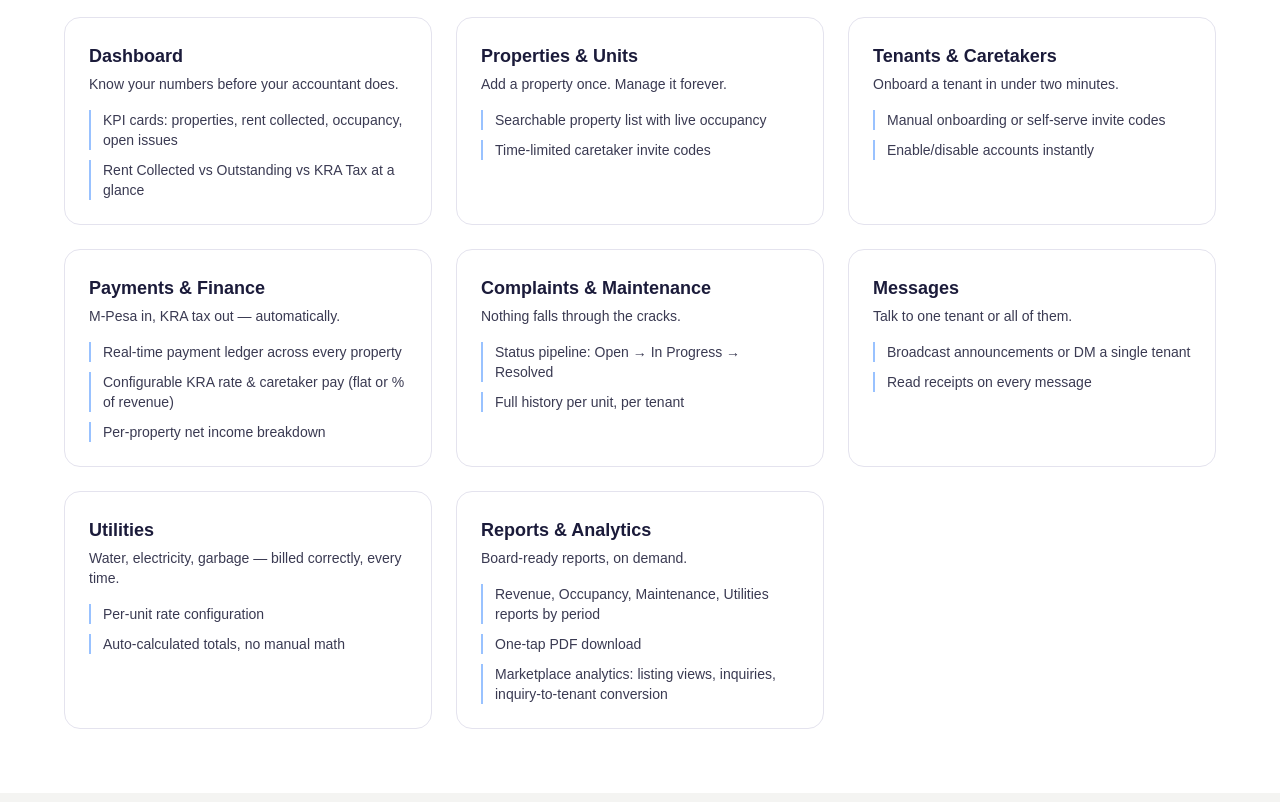
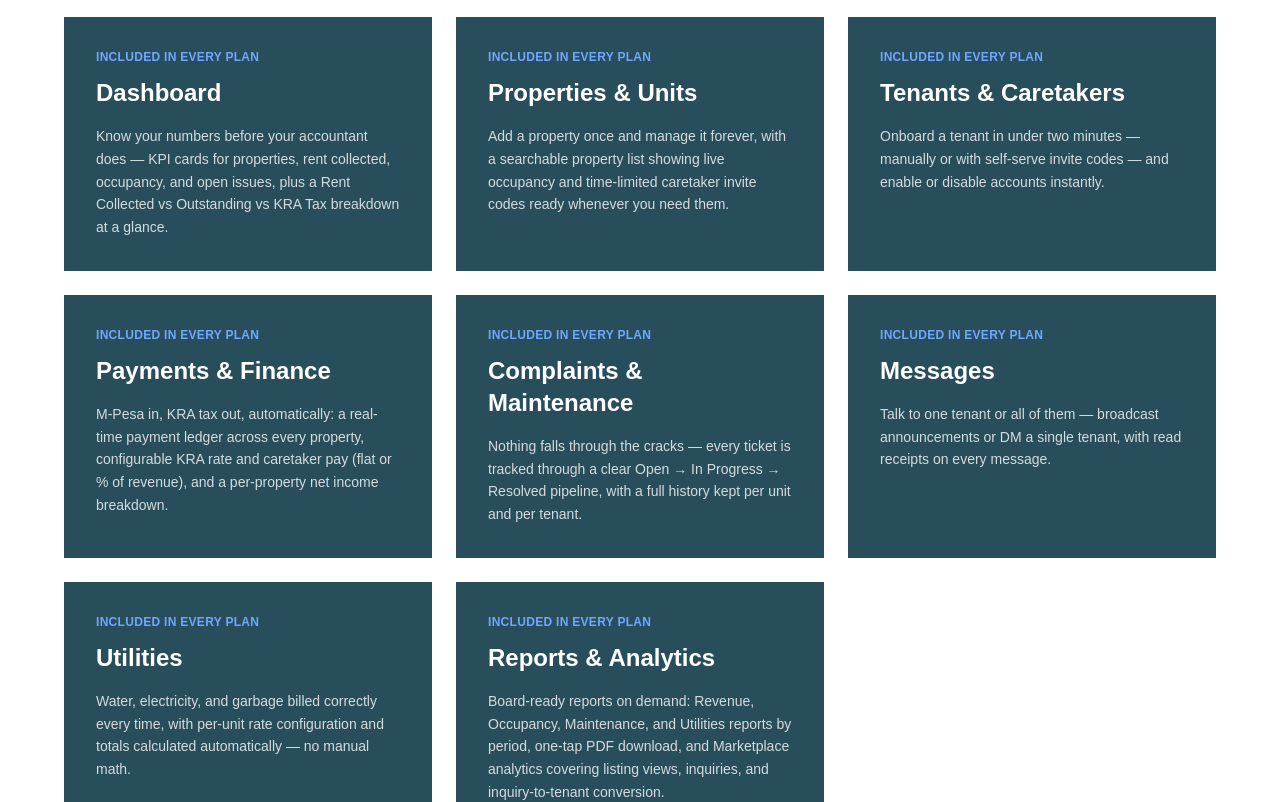
Before and after one commit to Code-Assassin-Fred/Flowspace-Website, a Next.js app: page /landlords in a window 1280 px wide. Shown: the part 500-1302 px from the top of the page. Built offline with nearby package versions, Linux system fonts and the light colour scheme.

Commit message:
Update cards styling for landlord and tenant pages

```diff
--- a/components/Landlords/Landlords.tsx
+++ b/components/Landlords/Landlords.tsx
@@ -16,81 +16,63 @@ const NAVY = "#1B1B3A";
 const BLUE = "#0066FF";
 const RED = "#bb2036";
 const MUTED = "#3A3A52";
-const BORDER = "#E4E3EE";
 const SURFACE = "#F4F4F2";
+const CARD_BLUE = "#284d5b";
 
 type FeatureBlock = {
     title: string;
+    eyebrow: string;
     description: string;
-    bullets: string[];
 };
 
 const FEATURE_BLOCKS: FeatureBlock[] = [
     {
         title: "Dashboard",
-        description: "Know your numbers before your accountant does.",
-        bullets: [
-            "KPI cards: properties, rent collected, occupancy, open issues",
-            "Rent Collected vs Outstanding vs KRA Tax at a glance",
-        ],
+        eyebrow: "Included in every plan",
+        description:
+            "Know your numbers before your accountant does — KPI cards for properties, rent collected, occupancy, and open issues, plus a Rent Collected vs Outstanding vs KRA Tax breakdown at a glance.",
     },
     {
         title: "Properties & Units",
-        description: "Add a property once. Manage it forever.",
-        bullets: [
-            "Searchable property list with live occupancy",
-            "Time-limited caretaker invite codes",
-        ],
+        eyebrow: "Included in every plan",
+        description:
+            "Add a property once and manage it forever, with a searchable property list showing live occupancy and time-limited caretaker invite codes ready whenever you need them.",
     },
     {
         title: "Tenants & Caretakers",
-        description: "Onboard a tenant in under two minutes.",
-        bullets: [
-            "Manual onboarding or self-serve invite codes",
-            "Enable/disable accounts instantly",
-        ],
+        eyebrow: "Included in every plan",
+        description:
+            "Onboard a tenant in under two minutes — manually or with self-serve invite codes — and enable or disable accounts instantly.",
     },
     {
         title: "Payments & Finance",
-        description: "M-Pesa in, KRA tax out — automatically.",
-        bullets: [
-            "Real-time payment ledger across every property",
-            "Configurable KRA rate & caretaker pay (flat or % of revenue)",
-            "Per-property net income breakdown",
-        ],
+        eyebrow: "Included in every plan",
+        description:
+            "M-Pesa in, KRA tax out, automatically: a real-time payment ledger across every property, configurable KRA rate and caretaker pay (flat or % of revenue), and a per-property net income breakdown.",
     },
     {
         title: "Complaints & Maintenance",
-        description: "Nothing falls through the cracks.",
-        bullets: [
-            "Status pipeline: Open → In Progress → Resolved",
-            "Full history per unit, per tenant",
-        ],
+        eyebrow: "Included in every plan",
+        description:
+            "Nothing falls through the cracks — every ticket is tracked through a clear Open → In Progress → Resolved pipeline, with a full history kept per unit and per tenant.",
     },
     {
         title: "Messages",
-        description: "Talk to one tenant or all of them.",
-        bullets: [
-            "Broadcast announcements or DM a single tenant",
-            "Read receipts on every message",
-        ],
+        eyebrow: "Included in every plan",
+        description:
+            "Talk to one tenant or all of them — broadcast announcements or DM a single tenant, with read receipts on every message.",
     },
     {
         title: "Utilities",
-        description: "Water, electricity, garbage — billed correctly, every time.",
-        bullets: [
-            "Per-unit rate configuration",
-            "Auto-calculated totals, no manual math",
-        ],
+        eyebrow: "Included in every plan",
+        description:
+            "Water, electricity, and garbage billed correctly every time, with per-unit rate configuration and totals calculated automatically — no manual math.",
     },
     {
         title: "Reports & Analytics",
-        description: "Board-ready reports, on demand.",
-        bullets: [
-            "Revenue, Occupancy, Maintenance, Utilities reports by period",
-            "One-tap PDF download",
-            "Marketplace analytics: listing views, inquiries, inquiry-to-tenant conversion",
-        ],
+        eyebrow: "Included in every plan",
+        description:
+            "Board-ready reports on demand: Revenue, Occupancy, Maintenance, and Utilities reports by period, one-tap PDF download, and Marketplace analytics covering listing views, inquiries, and inquiry-to-tenant conversion.",
     },
 ];
 
@@ -123,26 +105,16 @@ export default function Landlord() {
                     {FEATURE_BLOCKS.map((block) => (
                         <div
                             key={block.title}
-                            className="flex flex-col rounded-2xl border p-6"
-                            style={{ borderColor: BORDER }}
+                            className="flex flex-col p-8"
+                            style={{ background: CARD_BLUE }}
                         >
-                            <h3 className="text-lg font-semibold" style={{ color: NAVY }}>
-                                {block.title}
-                            </h3>
-                            <p className="mt-1 text-sm" style={{ color: MUTED }}>
+                            <span className="text-xs font-semibold uppercase tracking-wide" style={{ color: "#6ea8ff" }}>
+                                {block.eyebrow}
+                            </span>
+                            <h3 className="mt-3 text-2xl font-bold text-white">{block.title}</h3>
+                            <p className="mt-4 text-sm leading-relaxed text-white/80">
                                 {block.description}
                             </p>
-                            <ul className="mt-4 flex flex-col gap-2.5 text-sm">
-                                {block.bullets.map((bullet) => (
-                                    <li
-                                        key={bullet}
-                                        className="border-l-2 pl-3"
-                                        style={{ borderColor: `${BLUE}66`, color: MUTED }}
-                                    >
-                                        {bullet}
-                                    </li>
-                                ))}
-                            </ul>
                         </div>
                     ))}
                 </div>
--- a/components/Tenants/Tenants.tsx
+++ b/components/Tenants/Tenants.tsx
@@ -22,6 +22,7 @@ const BLUE = "#0066FF";
 const MUTED = "#3A3A52";
 const BORDER = "#E4E3EE";
 const SURFACE = "#F4F4F2";
+const CARD_BLUE = "#284d5b";
 
 type Feature = {
     title: string;
@@ -92,15 +93,12 @@ export default function Tenant() {
             <section className="px-6 pb-16">
                 <div className="mx-auto grid max-w-5xl grid-cols-1 gap-6 sm:grid-cols-2">
                     {FEATURES.map((feature) => (
-                        <div
-                            key={feature.title}
-                            className="rounded-2xl border p-6"
-                            style={{ borderColor: BORDER }}
-                        >
-                            <h3 className="text-lg font-semibold" style={{ color: NAVY }}>
-                                {feature.title}
-                            </h3>
-                            <p className="mt-2 text-sm leading-relaxed" style={{ color: MUTED }}>
+                        <div key={feature.title} className="flex flex-col p-8" style={{ background: CARD_BLUE }}>
+                            <span className="text-xs font-semibold uppercase tracking-wide" style={{ color: "#6ea8ff" }}>
+                                Included in every plan
+                            </span>
+                            <h3 className="mt-3 text-2xl font-bold text-white">{feature.title}</h3>
+                            <p className="mt-4 text-sm leading-relaxed text-white/80">
                                 {feature.description}
                             </p>
                         </div>
```
